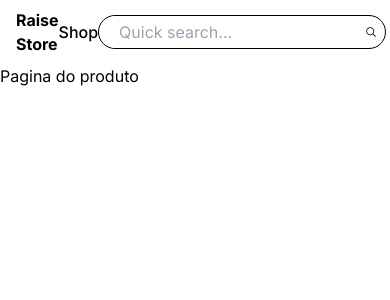
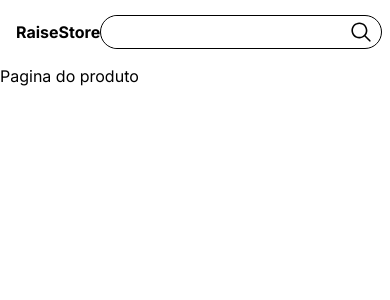
Before and after one commit to thiagoalmeida1905/raise-store, a Next.js app: page /product in a window 390 px wide. Shown: the top 300 px of the page. Built offline with nearby package versions, Linux system fonts and the light colour scheme.

Commit message:
Style: Finished adjusting the responsiveness in the header

```diff
--- a/src/components/Header/header.tsx
+++ b/src/components/Header/header.tsx
@@ -1,26 +1,49 @@
-import Link from "next/link";
+'use client'
+
+// import Link from "next/link";
 import { InputSearch } from "../Inputs/input-search";
 import { CartControl } from "../CartControl/cart-control";
+import { useEffect, useState } from "react";
 
 
 export function Header() {
 
 
+    const [displayText, setDisplayText] = useState("RaiseStore");
+    const [showPlaceholder, setShowPlaceholder] = useState(true);
+
+    useEffect( () => {
+        function handleResize() {
+
+            const smallScreen = window.innerWidth < 640;
+
+            if (smallScreen){
+                setDisplayText('RaiseStore');
+                setShowPlaceholder(false);
+
+            } else {
+                setDisplayText('RaiseStore');
+                setShowPlaceholder(true);
+            }
+        }
+
+        handleResize();
+
+        window.addEventListener('resize', handleResize); //add um ouvinte de redimensionamento da janela
+        return () => {
+            window.removeEventListener('resize', handleResize); //remove o ouvinte
+        }
+    }, [])
+
     return (
         <div className="w-full flex items-center justify-center h-16 bg-white">
             <header className="flex w-full max-w-7xl items-center justify-between px-4 mx-auto">
                 <span className="w-auto h-auto font-bold">
-                    Raise Store
+                    {displayText}
                 </span>
 
-                <nav>
-                    <ul className="flex">
-                        <Link href='/' className="font-medium">Shop</Link>
-                    </ul>
-                </nav>
-
                 <div className="flex gap-4 justify-center items-center">
-                    <InputSearch placeholder="Quick search..."/>
+                    <InputSearch placeholder={ showPlaceholder ? "Quick search..." : ''}/>
                     <CartControl/>
                 </div>
 
--- a/src/components/Inputs/input-search.tsx
+++ b/src/components/Inputs/input-search.tsx
@@ -2,16 +2,17 @@ import { InputHTMLAttributes } from "react";
 import { SearchIcon } from "../icons/search-icon";
 
 interface InputProps extends InputHTMLAttributes<HTMLInputElement>{
-    placeholder: string,
+    placeholder?: string,
 }
 export function InputSearch(props: InputProps){
-    const { placeholder } = props;
+    const { placeholder, ...rest } = props;
 
     return(
 
-        <div className="w-72 rounded-3xl justify-center border border-black relative flex items-center px-2  ">
+        <div className={`relative flex items-center justify-center border border-black rounded-3xl px-2 `}>
             <input
-                className=" w-72 focus:outline-none rounded-lg px-3 py-1"
+            {...rest}
+                className="w-60 focus:outline-none rounded-lg px-3 py-1"
                 placeholder={placeholder}
             />
             <SearchIcon/>
--- a/src/components/Main/ContentMain.tsx
+++ b/src/components/Main/ContentMain.tsx
@@ -1,6 +1,5 @@
-import { inherits } from "util";
 import { Container } from "../Container";
-import { SearchIcon } from "../icons/search-icon";
+
 
 interface MainProps {
 
```
